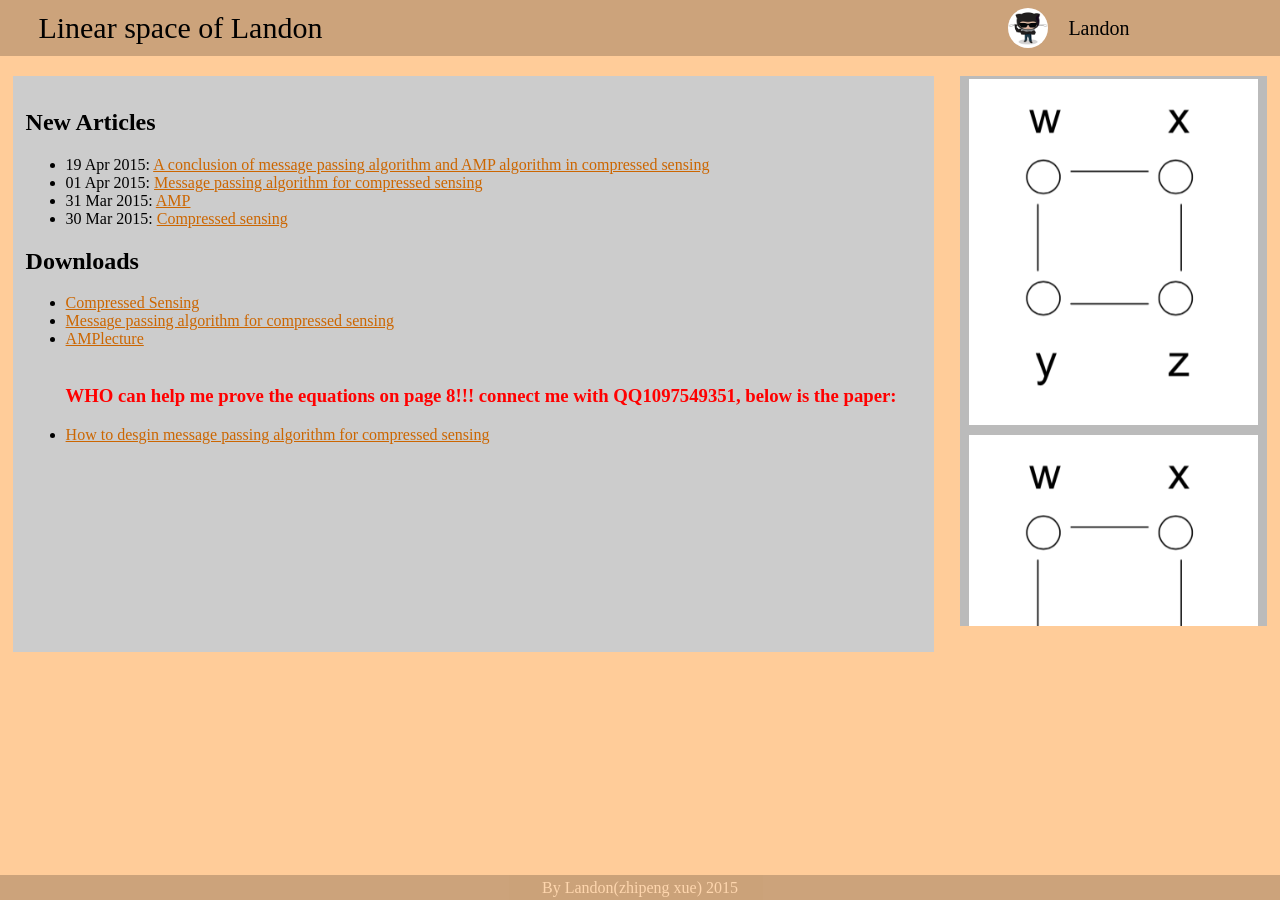
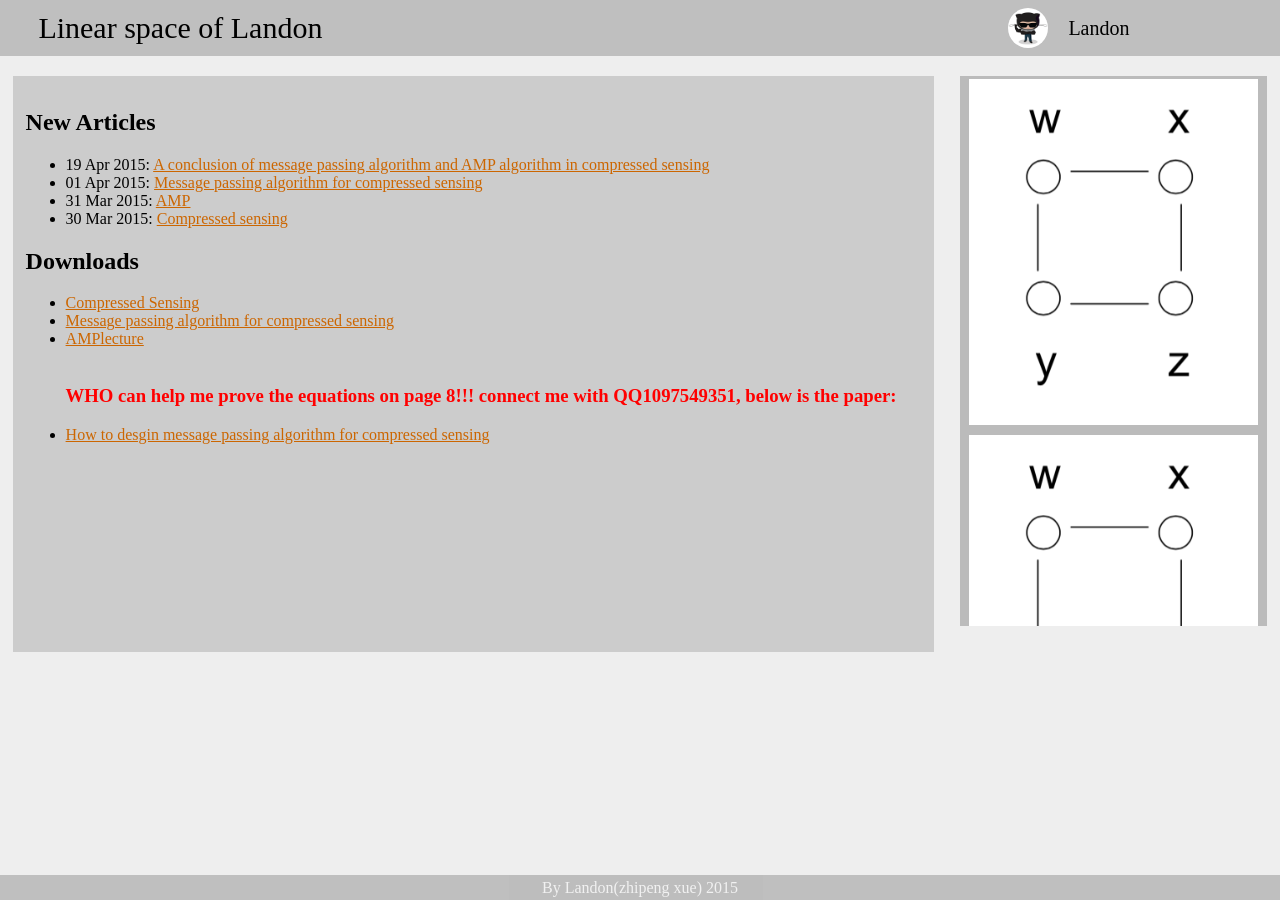
Before and after one commit to myworkstation/myworkstation.github.io, a Jekyll site: the page built from index.html, in a window 1280 px wide. Built offline with Jekyll 4.4.1, drawn with Linux system fonts in a browser that asks for light colours; nearby versions of some CDN libraries; library files that are not in the unit come from our copies.

```diff
--- a/css/index.css
+++ b/css/index.css
@@ -1,4 +1,4 @@
-html,body{width:100%;height:100%;overflow: hidden; padding:0px;border: 0px;margin: 0px;/*background: url("/image/background/background4.jpg");*/ background-color: #FFCC99;background-size: 100% 100%;background-repeat: no-repeat;}
+html,body{width:100%;height:100%;overflow: hidden; padding:0px;border: 0px;margin: 0px;/*background: url("/image/background/background4.jpg");*/ background-color: #EEEEEE;background-size: 100% 100%;background-repeat: no-repeat;}
 /*#header{position: absolute;top: 0px;left: 0px;background-color: #999999;width: 100%;height: 50px;line-height: 50px;}*/
 #header{width: 100%;height: 56px;background-color: rgba(0,0,0,0.2);margin:0px;overflow: hidden;}
 
```
